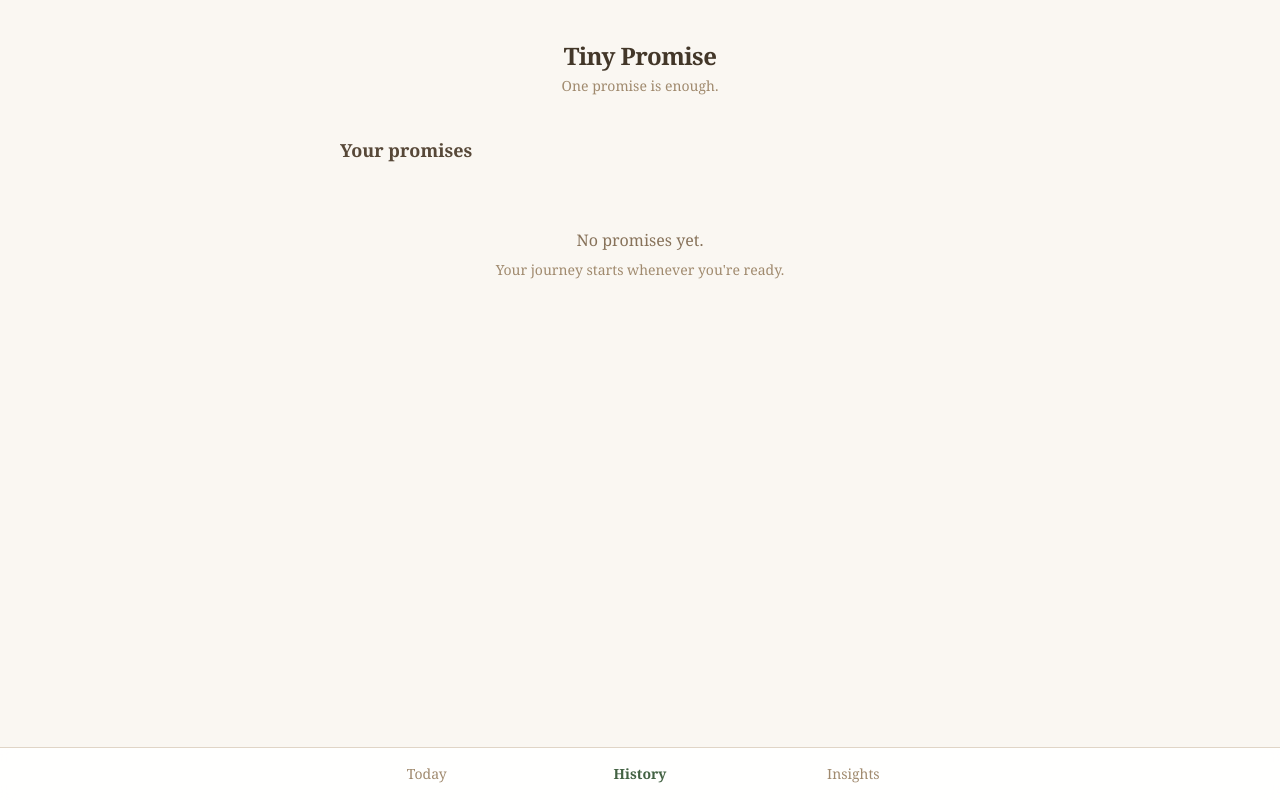
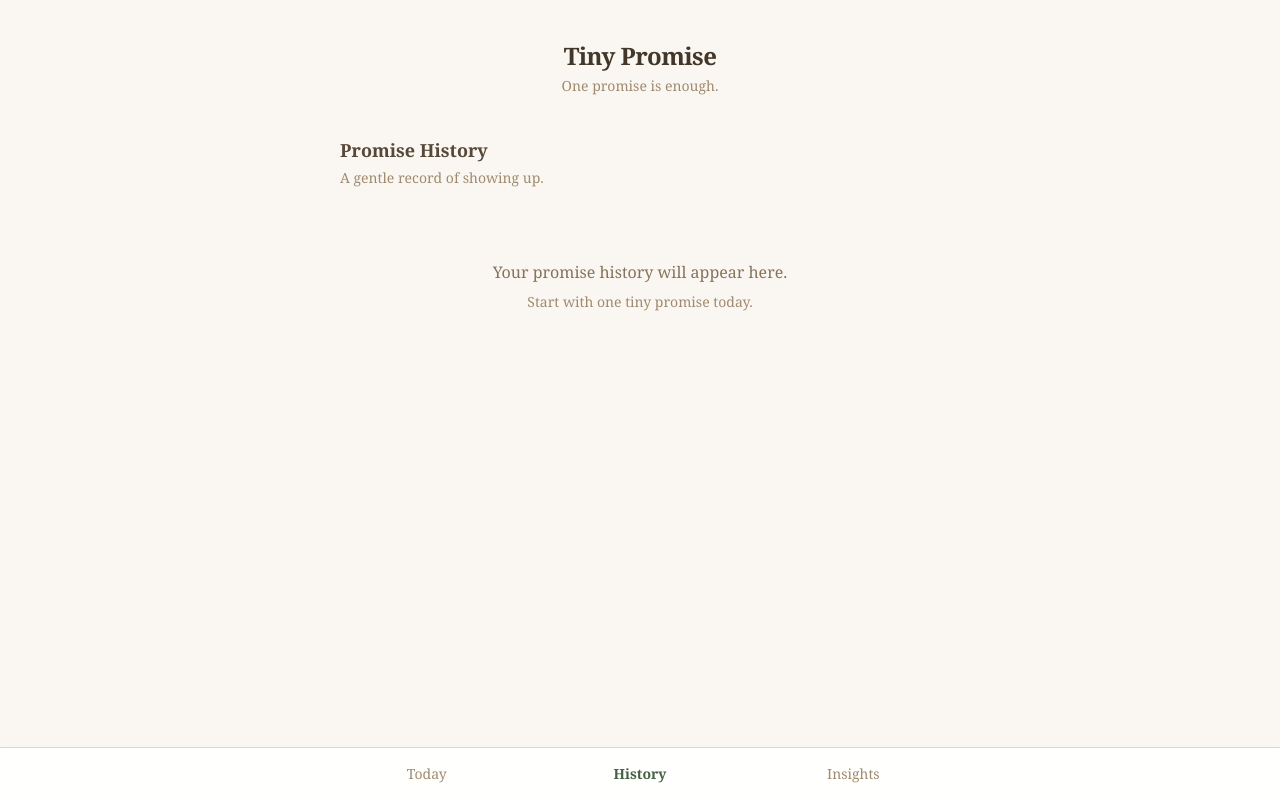
Before and after one commit to sawyairhtet/Tiny-Promise, a Next.js app: page /history in a window 1280 px wide. Built offline with nearby package versions, Linux system fonts and the light colour scheme.

Commit message:
v09 - refactor: update HistoryPage layout and enhance PromiseHistoryList messaging

```diff
--- a/src/app/history/page.tsx
+++ b/src/app/history/page.tsx
@@ -22,7 +22,10 @@ export default function HistoryPage() {
 
   return (
     <div className="pt-4">
-      <h2 className="text-lg font-semibold text-warm-700 mb-4">Your promises</h2>
+      <div className="mb-6">
+        <h2 className="text-lg font-semibold text-warm-700">Promise History</h2>
+        <p className="text-warm-400 text-sm mt-1">A gentle record of showing up.</p>
+      </div>
       <PromiseHistoryList promises={promises} />
     </div>
   );
--- a/src/components/PromiseHistoryList.tsx
+++ b/src/components/PromiseHistoryList.tsx
@@ -3,14 +3,14 @@
 import { PromiseEntry, PromiseStatus } from "@/types/promise";
 import { formatDisplayDate } from "@/lib/dateUtils";
 
-interface PromiseHistoryListProps {
+type PromiseHistoryListProps = {
   promises: PromiseEntry[];
-}
+};
 
 const statusLabels: Record<PromiseStatus, string> = {
   kept: "Kept",
   partly: "Partly kept",
-  broke: "Not today",
+  broke: "Broke",
   pending: "Pending",
 };
 
@@ -25,15 +25,15 @@ export default function PromiseHistoryList({ promises }: PromiseHistoryListProps
   if (promises.length === 0) {
     return (
       <div className="text-center pt-12 space-y-2">
-        <p className="text-warm-500">No promises yet.</p>
-        <p className="text-warm-400 text-sm">Your journey starts whenever you&apos;re ready.</p>
+        <p className="text-warm-500">Your promise history will appear here.</p>
+        <p className="text-warm-400 text-sm">Start with one tiny promise today.</p>
       </div>
     );
   }
 
   return (
     <div className="space-y-3">
-      {promises.map((p) => (
+      {[...promises].sort((a, b) => b.date.localeCompare(a.date)).map((p) => (
         <div
           key={p.id}
           className="bg-white rounded-xl border border-warm-200 p-4 space-y-2"
```
